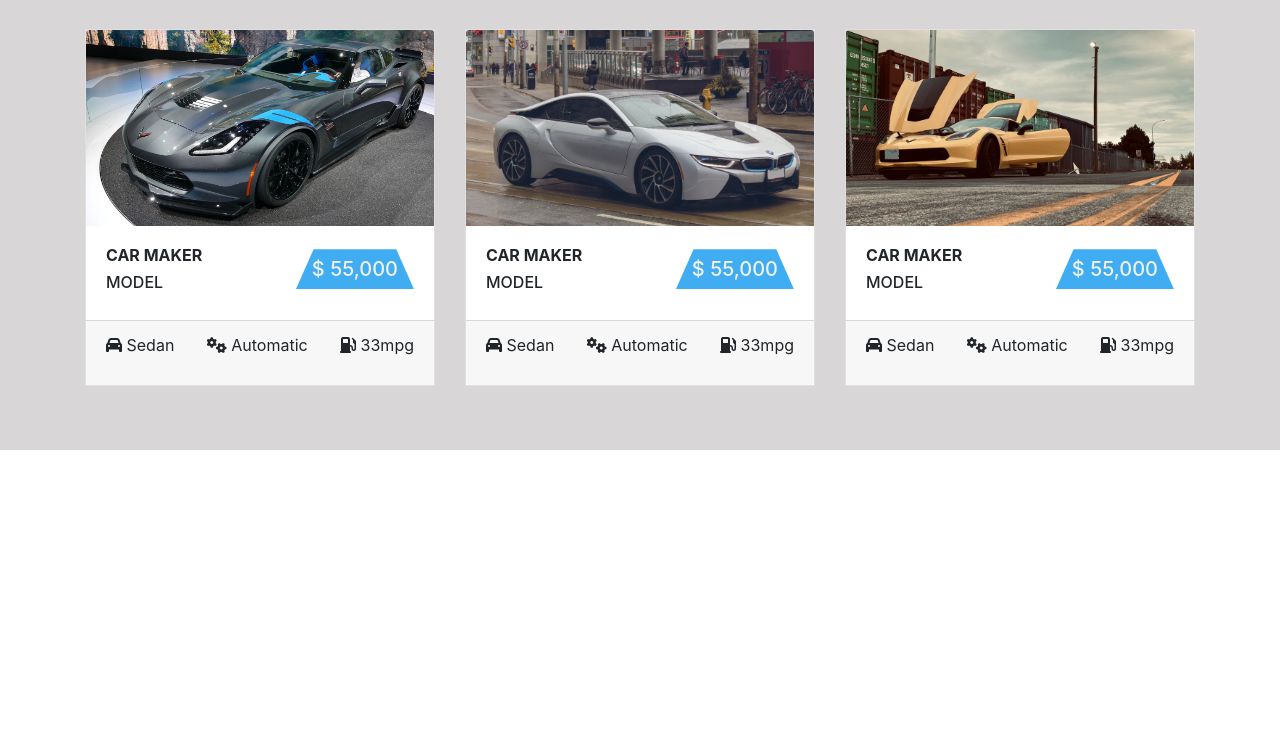
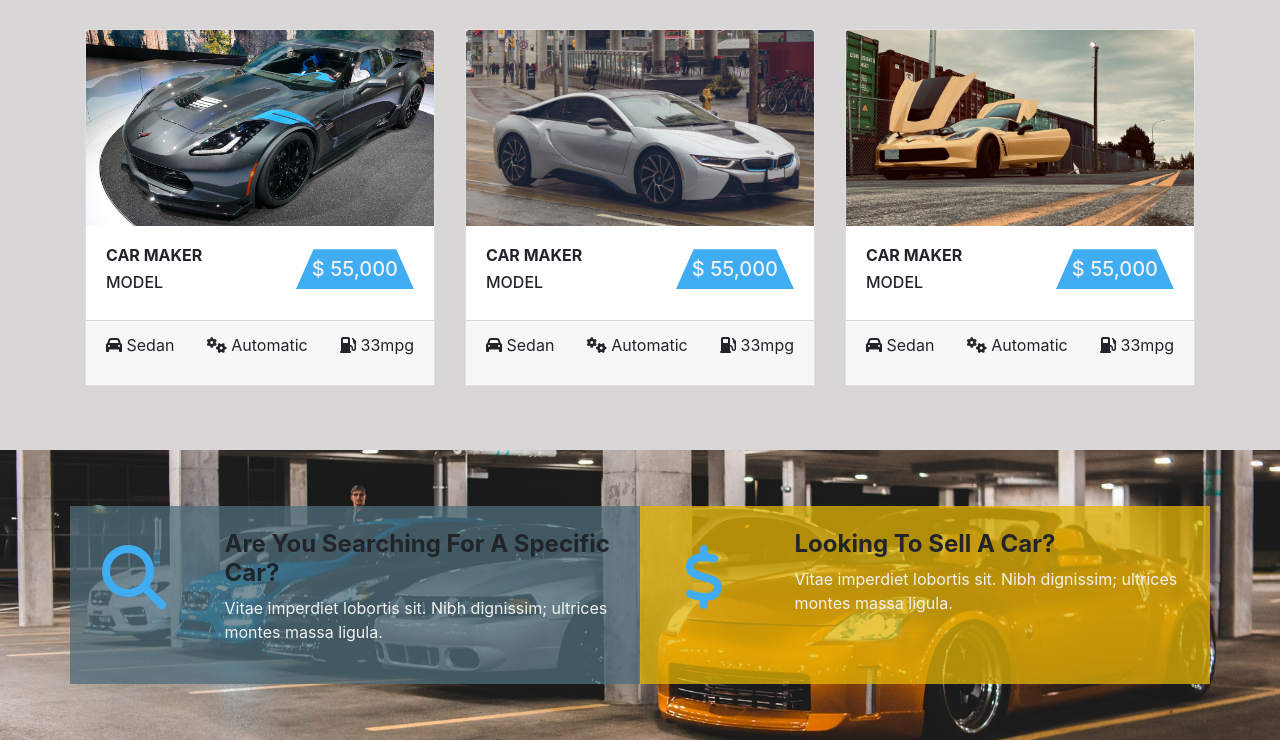
Before and after one commit to debutler266/Car-Dealership, a plain HTML site: page index.html in a window 1280 px wide. Shown: the part 2000-2740 px from the top of the page. Before the commit the page ends 2450 px from the top, so only its background shows below. Drawn offline with nearby package versions, Linux system fonts and the light colour scheme.

Commit message:
finished inquiry & inventory sections with styling

```diff
--- a/index.html
+++ b/index.html
@@ -349,6 +349,47 @@
 
       <!-- end of Inventory -->
 
+      <!-- Inquiry section -->
+      <div class="section question py-5" id="question">
+        <div class="container">
+          <div class="row">
+            <!-- question 1-->
+            <div class="col-10 mx-auto my-2 col-md-6 d-flex justify-content-between
+            question-grey p-4">
+            <!-- 1st flexbox child-->
+              <a href="#" class="question-icon mr-3">
+                <i class="fas fa-search fa-fw"></i>
+              </a>
+                <!-- 2nd flexbox child-->
+                <div class="question-text w-75">
+                  <h4 class="question-title text-capitalize font-weight-bold">
+                    Are you searching for a specific car?
+                  </h4>
+                  <p class="question-info">Vitae imperdiet lobortis sit.
+                    Nibh dignissim; ultrices montes massa ligula.</p>
+                </div>
+            </div>
+            <!-- question 2 -->
+            <div class="col-10 mx-auto my-2 col-md-6 d-flex justify-content-between
+            question-yellow p-4">
+            <!-- 1st flexbox child-->
+              <a href="#" class="question-icon mr-3">
+                <i class="fas fa-dollar-sign fa-fw"></i>
+              </a>
+                <!-- 2nd flexbox child-->
+                <div class="question-text w-75">
+                  <h4 class="question-title text-capitalize font-weight-bold">
+                    Looking to sell a car?
+                  </h4>
+
+                  <p class="question-info">Vitae imperdiet lobortis sit.
+                    Nibh dignissim; ultrices montes massa ligula.</p>
+                </div>
+            </div>
+          </div>
+        </div>
+      </div>
+
 
 
 <script src="https://cdnjs.cloudflare.com/ajax/libs/jquery/3.6.0/jquery.js" integrity="sha512-n/4gHW3atM3QqRcbCn6ewmpxcLAHGaDjpEBu4xZd47N0W2oQ+6q7oc3PXstrJYXcbNU1OHdQ1T7pAP+gi5Yu8g==" crossorigin="anonymous"></script>
--- a/style.css
+++ b/style.css
@@ -199,3 +199,33 @@ body {
   background: var(--mainBlack)!important;
   cursor: pointer;
 }
+
+/* Questions/ Inquiry */
+
+.question {
+  background: url('img/question-bg.jpg')center/cover fixed no-repeat;
+}
+
+.question-grey {
+  background: rgba(79, 109, 122, 0.75);
+}
+
+.question-yellow {
+  background: rgba(227, 181, 5, 0.75);
+}
+
+.question-icon {
+  font-size: 4rem;
+  color: var(--mainBlue)!important;
+  transition: all 0.4s ease-in-out;
+}
+
+.question-icon:hover {
+  /* lift UP animation */
+  transform: translateY(-10%);
+  color: var(--mainBlue)!important;
+}
+
+.question-info {
+  color: var(--mainWhite)!important;
+}
```
Also changed, not shown: img/question-bg.jpg (added).
